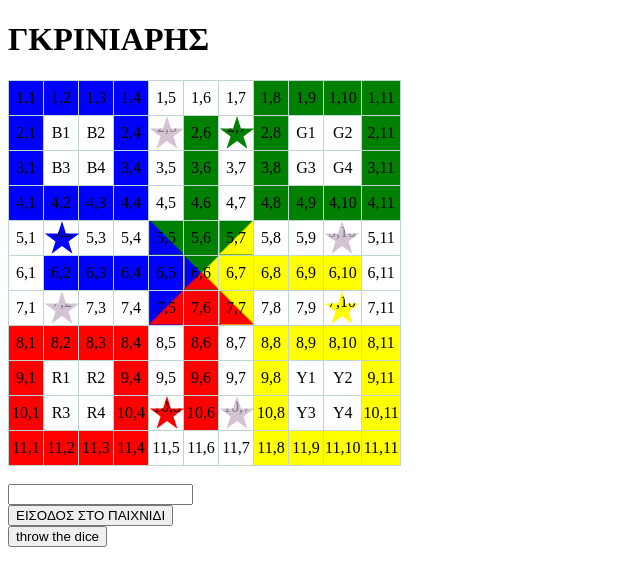
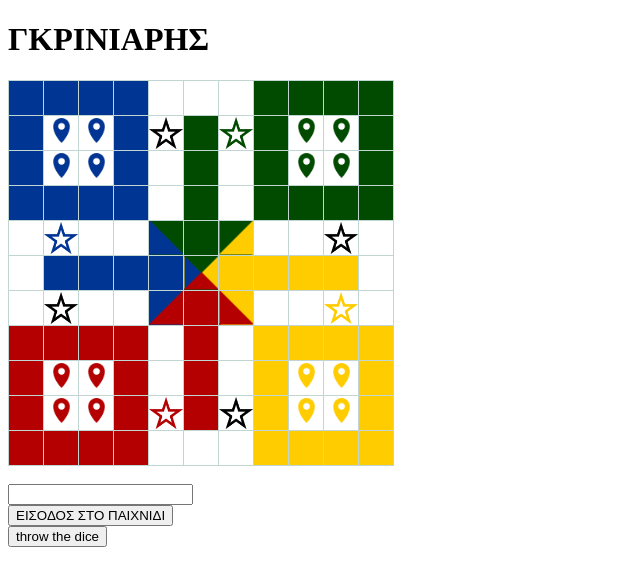
Before and after one commit to iee-ihu-gr-course1941/ADISE23_crybabies, a PHP site: page / in a window 1280 px wide. Shown: the top 586 px of the page, without its empty margins (0-640 px from the left). Run offline with PHP 8.4, Linux system fonts and the light colour scheme; data comes from the database, SQL or seed files in the repository.

Commit message:
Final look of the board and clickable pawns intro

```diff
--- a/www/css/myludo.css
+++ b/www/css/myludo.css
@@ -3,58 +3,60 @@
     height: 2em;
     border: 0.5px solid rgb(193, 213, 210);
     text-align: center;
+    background-position: center;
+    background-size: contain;
+    position: relative;
 }
 
 #ludo_table {
     border-collapse: collapse;
 }
 
-TD.B_square {background-color:blue}
-TD.R_square {background-color:red}
-TD.G_square {background-color:green}
-TD.Y_square {background-color:yellow}
+TD.B_square {background-color:rgb(1, 53, 147)}
+TD.R_square {background-color:rgb(180, 0, 0)}
+TD.G_square {background-color:rgb(1, 75, 0)}
+TD.Y_square {background-color:rgb(255, 204, 0)}
 TD.W_square {background-color:white}
 
 TD.S_square {
-    background-color: rgb(170, 136, 170);
-    opacity: 0.5;
-    clip-path: polygon(50% 0%, 61% 35%, 98% 35%, 68% 57%, 79% 91%, 50% 70%, 21% 91%, 32% 57%, 2% 35%, 39% 35%);
-    position: absolute;
+    background-image: url("../images/stars.png");
+    height: fit-content;
+    background-repeat: no-repeat;
 }
 
 TD.S_B_square{
-    background-color: blue;
-    clip-path: polygon(50% 0%, 61% 35%, 98% 35%, 68% 57%, 79% 91%, 50% 70%, 21% 91%, 32% 57%, 2% 35%, 39% 35%);
-    position: absolute;
+    background-image: url("../images/B_star.png");
+    height: fit-content;
+    background-repeat: no-repeat;
 }
 TD.S_R_square {
-    background-color:red;
-    clip-path: polygon(50% 0%, 61% 35%, 98% 35%, 68% 57%, 79% 91%, 50% 70%, 21% 91%, 32% 57%, 2% 35%, 39% 35%);
-    position: absolute;
+    background-image: url("../images/R_star.png");
+    height: fit-content;
+    background-repeat: no-repeat;
 }
 TD.S_G_square {
-    background-color:green;
-    clip-path: polygon(50% 0%, 61% 35%, 98% 35%, 68% 57%, 79% 91%, 50% 70%, 21% 91%, 32% 57%, 2% 35%, 39% 35%);
-    position: absolute;
+    background-image: url("../images/G_star.png");
+    height: fit-content;
+    background-repeat: no-repeat;
 }
 TD.S_Y_square {
-    background-color:yellow;
-    clip-path: polygon(50% 0%, 61% 35%, 98% 35%, 68% 57%, 79% 91%, 50% 70%, 21% 91%, 32% 57%, 2% 35%, 39% 35%);
-    position: absolute;
+    background-image: url("../images/Y_star.png");
+    height: fit-content;
+    background-repeat: no-repeat;
 }
 
 TD.BG_square {
-    background: linear-gradient(to bottom left, green 50%, blue 50%);
+    background: linear-gradient(to bottom left, rgb(1, 75, 0) 50%, rgb(1, 53, 147) 50%);
 }
 TD.GY_square {
-    background: linear-gradient(to bottom right, green 50%, yellow 50%);
+    background: linear-gradient(to bottom right, rgb(1, 75, 0) 50%, rgb(255, 204, 0) 50%);
 }
 TD.RB_square {
-    background: linear-gradient(to bottom right, blue 50%, red 50%);
+    background: linear-gradient(to bottom right, rgb(1, 53, 147) 50%, rgb(180, 0, 0) 50%);
 }
 TD.YR_square {
-    background: linear-gradient(to bottom left, yellow 50%, red 50%);
+    background: linear-gradient(to bottom left, rgb(255, 204, 0) 50%, rgb(180, 0, 0) 50%);
 }
 TD.RBGY_square {
-    background: conic-gradient(green 0deg 45deg, yellow 45deg 135deg, red 135deg 225deg, blue 225deg 315deg, green 315deg 360deg);
+    background: conic-gradient(rgb(1, 75, 0) 0deg 45deg, rgb(255, 204, 0) 45deg 135deg, rgb(180, 0, 0) 135deg 225deg, rgb(1, 53, 147) 225deg 315deg, rgb(1, 75, 0) 315deg 360deg);
 }
--- a/www/js/myludo.js
+++ b/www/js/myludo.js
@@ -15,7 +15,7 @@ function draw_empty_board() {
     for(var i=1;i<12;i++) {
         t += '<tr>';
         for(var j=1;j<12;j++) {
-            t += '<td class="ludo_square" id="square_'+i+'_'+j+'">' + i +','+j+'</td>';
+            t += '<td class="ludo_square" id="square_'+i+'_'+j+'"> </td>';
         }
         t+='</tr>';
     }
@@ -53,9 +53,20 @@ function draw_pawns_by_data(data) {
     for(var i=0;i<data.length;i++) {
         var o = data[i];
         var id = '#square_'+ o.x +'_' + o.y;
-        var c = (o.p_num!=null)?o.p_color + o.p_num:'';
+        var c = '<img id="piece_'+o.p_color+'_'+o.p_num+'" src="images/'+o.p_color+'.png" width="25" height="25">';
         $(id).html(c);
+        $(id).click(clicked);
     }
+}
+
+function clicked(e){
+    var o = e.target.id;  //dinei to id tou img
+    var a = o.split(/_/);
+
+    var o2 = e.currentTarget.id;  //dinei to id tou keliou
+    var b = o2.split(/_/);
+    window.alert(a[1] + ' ' + a[2] + " x="+ b[1]+ "y=" +b[2]);  //shows which pawn you clicked and the keli x y that the pawn is located in
+    //btw an allajeis thesi ena pioni kai meta to kaneis click ta x y allazoun sthn twrinh thesi opote einai etoimo
 }
 
 function get_sql_sum(x1,y1,p_num,color) {
```
Also changed, not shown: www/images/B.png (added), www/images/B_star.png (added), www/images/G.png (added), www/images/G_star.png (added), www/images/R.png (added), www/images/R_star.png (added), www/images/Y.png (added), www/images/Y_star.png (added), www/images/stars.png (added).
